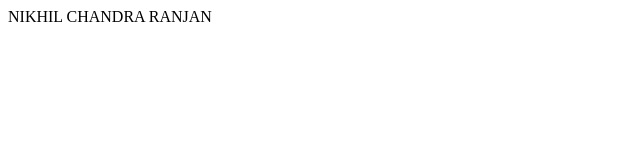
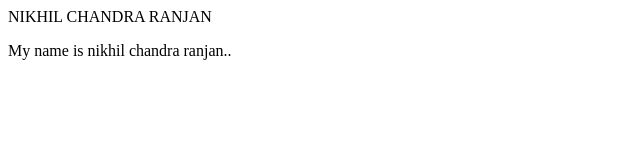
Before and after one commit to nikhilcr9/LocalRepo, a plain HTML site: page index.html in a window 1280 px wide. Shown: the whole page, without its empty margins (0-640 px from the left). Drawn offline with Linux system fonts and the light colour scheme.

Commit message:
added new features

```diff
--- a/index.html
+++ b/index.html
@@ -1 +1,2 @@
 <p>NIKHIL CHANDRA RANJAN</p>
+<p>My name is nikhil chandra ranjan..</p>
```
